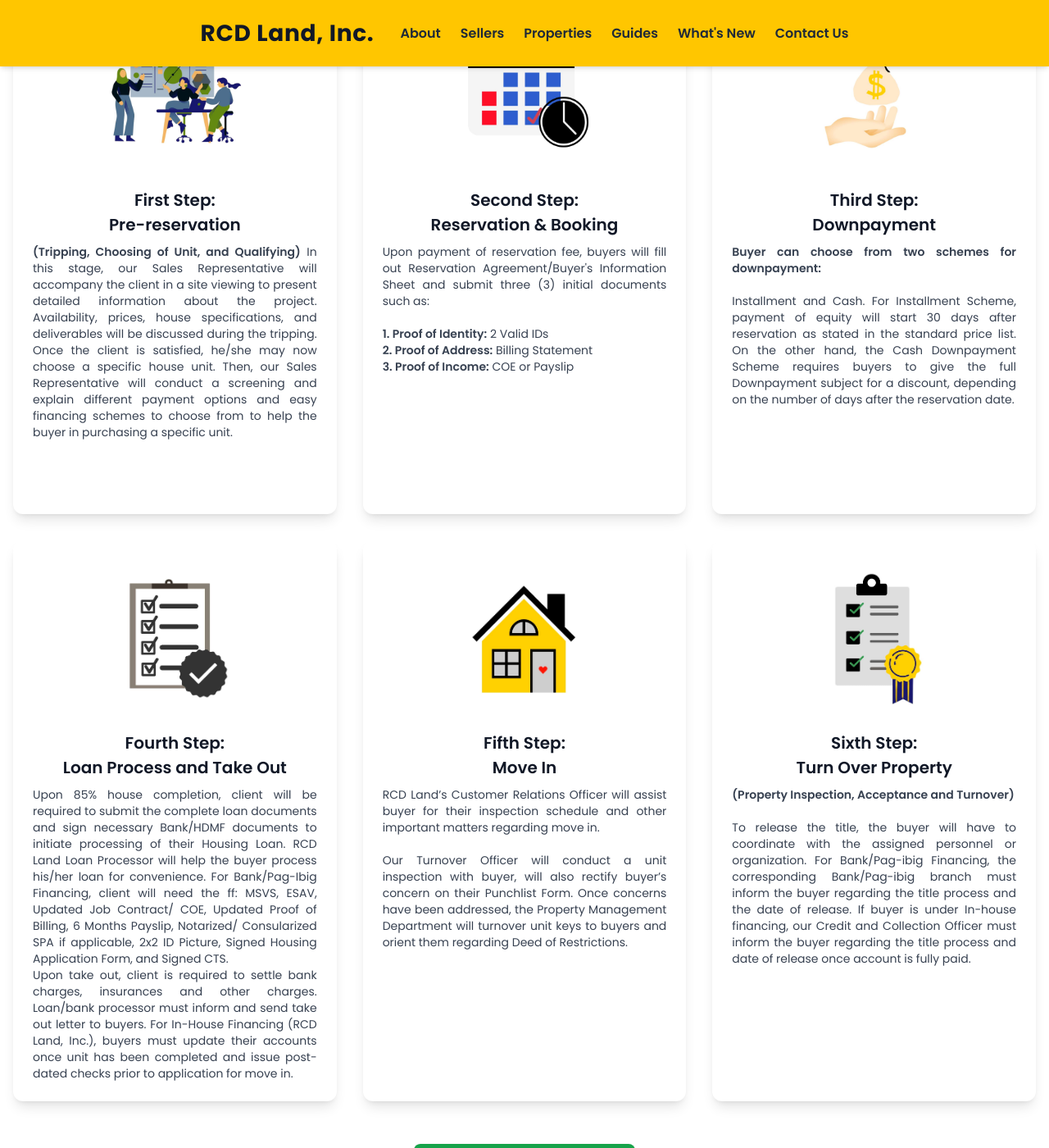
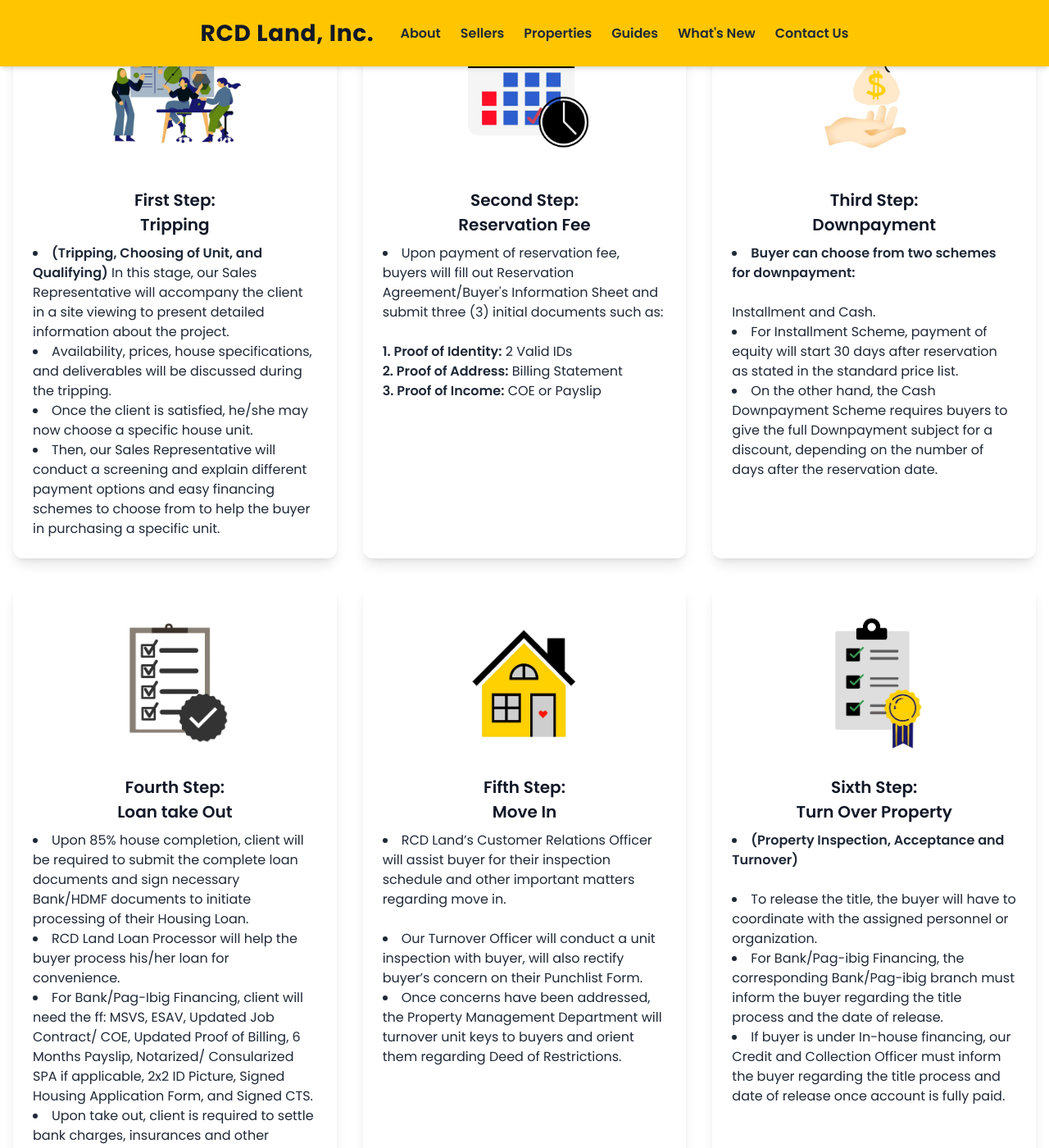
Before and after one commit to renrengabas/rcdland.com, a Jekyll site: the page built from guides/index.html, in a window 1280 px wide and 1400 px high, scrolled down 865 px. Shown: the whole window at 82% size. Built offline with Jekyll 4.4.1, drawn with Linux system fonts in a browser that asks for light colours; nearby versions of some CDN libraries; some of the changed text lies outside the part shown.

Commit message:
All steps have a bulletin now #316

```diff
--- a/guides/index.html
+++ b/guides/index.html
@@ -53,17 +53,18 @@ permalink: /guides/
       <img class="w-32 sm:w-40 md:w-48 h-auto mb-4 max-w-full object-contain"
            src="/assets/img/guides/buyers-1.jpg" alt="Pre-reservation">
       <p class="text-[20px] font-semibold mb-2 text-gray-900 text-center">
-        First Step:<br>Pre-reservation
+        First Step:<br>Tripping
       </p>
       <p class="text-gray-700 text-sm text-justify">
-        <span class="font-semibold">(Tripping, Choosing of Unit, and Qualifying)</span>
+       <li><span class="font-semibold">(Tripping, Choosing of Unit, and Qualifying)</span>
         In this stage, our Sales Representative will accompany the client in a site viewing
-        to present detailed information about the project. Availability, prices, house specifications,
-        and deliverables will be discussed during the tripping. Once the client is satisfied,
-        he/she may now choose a specific house unit. Then, our Sales Representative will conduct
-        a screening and explain different payment options and easy financing schemes to choose from
+        to present detailed information about the project.</li>
+        <li>Availability, prices, house specifications,
+        and deliverables will be discussed during the tripping.
+        <li>Once the client is satisfied, he/she may now choose a specific house unit.</li>
+        <li>Then, our Sales Representative will conduct a screening and explain different payment options and easy financing schemes to choose from
         to help the buyer in purchasing a specific unit.
-      </p>
+      </p></li>
     </div>
 
     <!-- Step 2 -->
@@ -71,16 +72,16 @@ permalink: /guides/
       <img class="w-32 sm:w-40 md:w-48 h-auto mb-4 max-w-full object-contain"
            src="/assets/img/guides/buyers-2.jpg" alt="Reservation & Booking">
       <p class="text-[20px] font-semibold mb-2 text-gray-900 text-center">
-        Second Step:<br>Reservation &amp; Booking
+        Second Step:<br>Reservation Fee
       </p>
       <p class="text-gray-700 text-sm text-justify">
-        Upon payment of reservation fee, buyers will fill out Reservation Agreement/Buyer's
+        <li>Upon payment of reservation fee, buyers will fill out Reservation Agreement/Buyer's
         Information Sheet and submit three (3) initial documents such as:
         <br><br>
         <span class="font-semibold">1. Proof of Identity:</span> 2 Valid IDs<br>
         <span class="font-semibold">2. Proof of Address:</span> Billing Statement<br>
         <span class="font-semibold">3. Proof of Income:</span> COE or Payslip
-      </p>
+      </p></li>
     </div>
 
     <!-- Step 3 -->
@@ -91,11 +92,11 @@ permalink: /guides/
         Third Step:<br>Downpayment
       </p>
       <p class="text-gray-700 text-sm text-justify">
-        <span class="font-semibold">Buyer can choose from two schemes for downpayment:</span><br><br>
-        Installment and Cash. For Installment Scheme, payment of equity will start 30 days after
-        reservation as stated in the standard price list. On the other hand, the Cash Downpayment
-        Scheme requires buyers to give the full Downpayment subject for a discount, depending on
-        the number of days after the reservation date.
+        <li><span class="font-semibold">Buyer can choose from two schemes for downpayment:</span><br><br>
+        Installment and Cash.</li>
+        <li>For Installment Scheme, payment of equity will start 30 days after reservation as stated in the standard price list.</li>
+        <li>On the other hand, the Cash Downpayment Scheme requires buyers to give the full Downpayment subject for a discount, depending on
+        the number of days after the reservation date.</li>
       </p>
     </div>
 
@@ -104,19 +105,19 @@ permalink: /guides/
       <img class="w-32 sm:w-40 md:w-48 h-auto mb-4 max-w-full object-contain"
            src="/assets/img/guides/buyers-4.jpg" alt="Loan Process and Take Out">
       <p class="text-[20px] font-semibold mb-2 text-gray-900 text-center">
-        Fourth Step:<br>Loan Process and Take Out
+        Fourth Step:<br>Loan take Out
       </p>
       <p class="text-gray-700 text-sm text-justify">
-        Upon 85% house completion, client will be required to submit the complete loan documents and sign necessary
-        Bank/HDMF documents to initiate processing of their Housing Loan. RCD Land Loan Processor will help the buyer
-        process his/her loan for convenience. For Bank/Pag-Ibig Financing, client will need the ff:
-         MSVS, ESAV, Updated Job Contract/ COE, Updated Proof of Billing, 6 Months Payslip, Notarized/ Consularized
-         SPA if applicable, 2x2 ID Picture, Signed Housing Application Form, and Signed CTS.</p>
+        <li>Upon 85% house completion, client will be required to submit the complete loan documents and sign necessary
+        Bank/HDMF documents to initiate processing of their Housing Loan.</li>
+        <li>RCD Land Loan Processor will help the buyer process his/her loan for convenience.</li>
+        <li>For Bank/Pag-Ibig Financing, client will need the ff: MSVS, ESAV, Updated Job Contract/ COE, Updated Proof of Billing, 6 Months Payslip, Notarized/ Consularized
+         SPA if applicable, 2x2 ID Picture, Signed Housing Application Form, and Signed CTS.</p></li>
      <p class="text-gray-700 text-sm text-justify">
-        Upon take out, client is required to settle bank charges, insurances and other charges.
-        Loan/bank processor must inform and send take out letter to buyers. For In-House Financing
-        (RCD Land, Inc.), buyers must update their accounts once unit has been completed and issue post-dated
-         checks prior to application for move in.
+        <li>Upon take out, client is required to settle bank charges, insurances and other charges.</li>
+        <li>Loan/bank processor must inform and send take out letter to buyers.</li>
+        <li>For In-House Financing (RCD Land, Inc.), buyers must update their accounts once unit has been completed and issue post-dated
+         checks prior to application for move in.</li>
       </p>
     </div>
 
@@ -128,9 +129,9 @@ permalink: /guides/
         Fifth Step:<br>Move In
       </p>
       <p class="text-gray-700 text-sm text-justify">
-        RCD Land’s Customer Relations Officer will assist buyer for their inspection schedule and other important matters regarding move in.<br><br>
-       Our Turnover Officer will conduct a unit inspection with buyer, will also rectify buyer’s concern on their Punchlist Form. Once concerns have
-       been addressed, the Property Management Department will turnover unit keys to buyers and orient them regarding Deed of Restrictions.
+      <li>RCD Land’s Customer Relations Officer will assist buyer for their inspection schedule and other important matters regarding move in.<br><br></li>
+      <li>Our Turnover Officer will conduct a unit inspection with buyer, will also rectify buyer’s concern on their Punchlist Form.</li>
+      <li>Once concerns have been addressed, the Property Management Department will turnover unit keys to buyers and orient them regarding Deed of Restrictions.</li>
       </p>
     </div>
 
@@ -142,11 +143,11 @@ permalink: /guides/
         Sixth Step:<br>Turn Over Property
       </p>
       <p class="text-gray-700 text-sm text-justify">
-        <span class="font-semibold">(Property Inspection, Acceptance and Turnover)</span><br><br>
-        To release the title, the buyer will have to coordinate with the assigned personnel or organization.
-        For Bank/Pag-ibig Financing, the corresponding Bank/Pag-ibig branch must inform the buyer regarding the
-        title process and the date of release. If buyer is under In-house financing, our Credit and Collection
-        Officer must inform the buyer regarding the title process and date of release once account is fully paid.
+        <li><span class="font-semibold">(Property Inspection, Acceptance and Turnover)</span><br><br></li>
+        <li>To release the title, the buyer will have to coordinate with the assigned personnel or organization.</li>
+        <li>For Bank/Pag-ibig Financing, the corresponding Bank/Pag-ibig branch must inform the buyer regarding the
+        title process and the date of release.</li>
+        <li>If buyer is under In-house financing, our Credit and Collection Officer must inform the buyer regarding the title process and date of release once account is fully paid.</li>
       </p>
     </div>
   </div>
```
